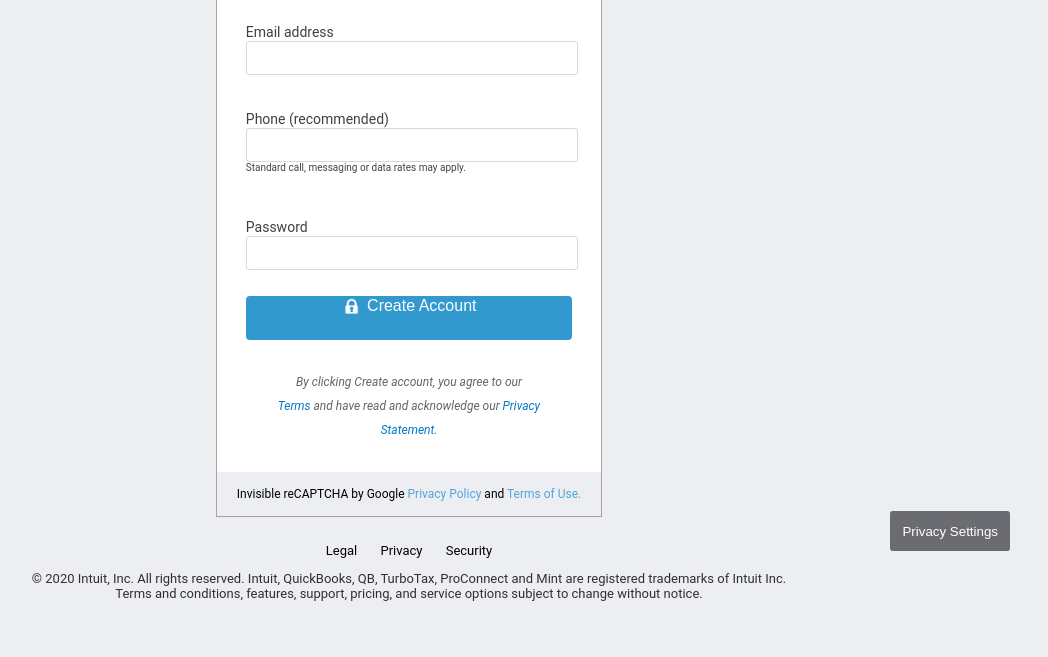
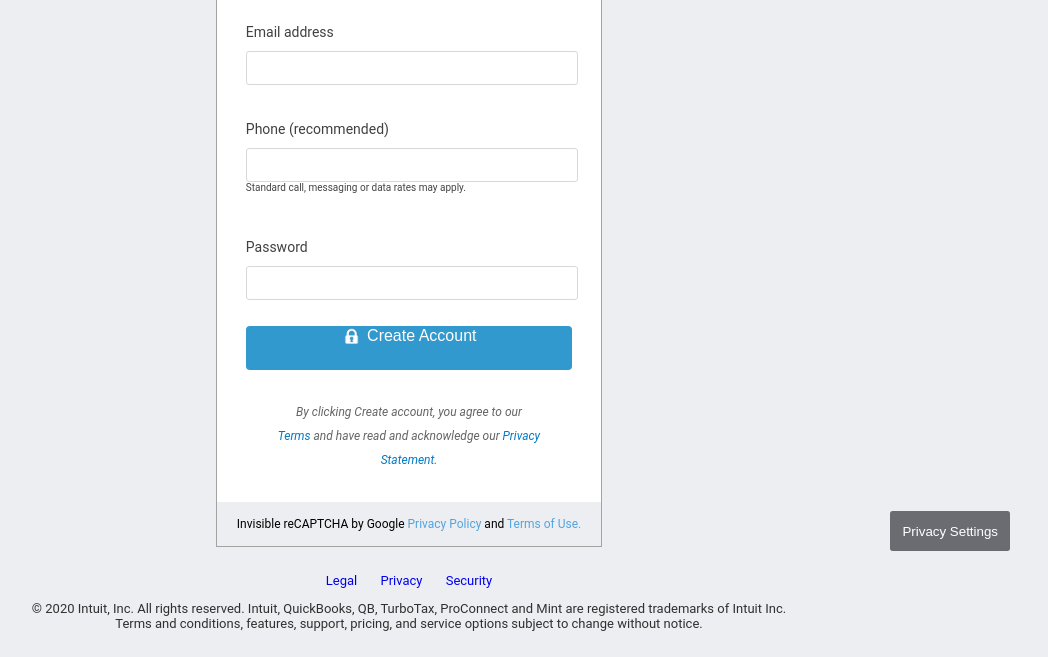
Before and after one commit to ElijahTobs/HTML-Form, a plain HTML site: page index.html in a window 1280 px wide. Shown: the part 249-906 px from the top of the page, without its empty margins (231-1279 px from the left). Before the commit the page ends 876 px from the top, so only its background shows below. Drawn offline with Linux system fonts and the light colour scheme.

Commit message:
Made all changes required by TSE
- made the required changes to my HTML and CSS files

```diff
--- a/index.html
+++ b/index.html
@@ -69,13 +69,13 @@
 
 
     <footer>
+      <a href="#">
       <ul class="footer-ul">
-        <a href="#">
           <li>Legal</li>
           <li>Privacy</li>
           <li>Security</li>
-        </a>
       </ul>
+    </a>
       <div class="footer-copyright">
         © 2020 Intuit, Inc. All rights reserved. Intuit, QuickBooks, QB,
         TurboTax, ProConnect and Mint are registered trademarks of Intuit Inc.
--- a/style.css
+++ b/style.css
@@ -39,7 +39,6 @@ h1 {
     align-self: center;
     width: 7.3em;
     height: 3em;
-    /* padding: 9px; */
     border-radius: 0.4em;
     background: #3199CE;
     color: #fff;
@@ -56,10 +55,6 @@ h1 {
     width: 1.2em;
     height: 1.2em;
     margin-right: .4em;
-    /* margin-top: 8px; */
-    /* align-self: center; */
-    /* justify-content: center; */
-    /* display: inline-block; */
 }
 
 .institut-logo{
@@ -71,26 +66,19 @@ main{
     background-color: #fff;
     width:30%;
     margin: 0 auto;
-    /* margin-left: 35%; */
     border: solid 1px rgb(165, 162, 162);
 }
 
 fieldset{
   text-align: center;
-  /* margin: 0 auto; */
-  /* margin: 5px 0; */
 }
 
 .label {
-    /* text-align: left;
-    display: block; */
     font-weight: 400;
     color: #404040;
     font-size: 14px;
-    /* line-height: 25px; */
     padding-bottom: 6px;
-    /* margin-left: 15px;
-    margin-right: 15px; */
+
   }
 
   .input-set {
@@ -99,8 +87,7 @@ fieldset{
     width: 85%;
     text-align: left;
     border: none;
-    /* border: 0; */
-    /* position: relative; */
+
   }
 
   .recommended-text {
@@ -112,34 +99,26 @@ fieldset{
     font-weight: 400;
     display: block;
     min-height: 20px;
-    /* padding: 5px 0; */
+
     font-size: 10px;
     color: #444;
-    /* width: 100%; */
-    /* margin: 0 auto; */
-    /* margin-left: 15px; */
+
   }
 
   .input-field {
-    /* display: block;
-    position: relative; */
+
     height: 30px;
-    /* width: 305px; */
-    /* min-width: 160px; */
-    /* padding-left: 8px;
-    padding-right: 6px; */
+
     border: 1px solid #d8d8d8;
-    /* color: #000; */
+
     outline: none;
     font-size: 1.2em;
     border-radius: 3px;
     line-height: 1.3em;
-    /* margin-right: 15px;
-    margin-left: 15px; */
+
   }
 
   .password-unlock {
-    /* background: url(./img/unlocked.png) no-repeat 0% 50% / 21px 21px; */
     width: 33px;
     height: 32px;
     display: block;
@@ -155,7 +134,7 @@ fieldset{
     background: #3199CE;
     border-radius: 4px;
     border: none;
-    /* border: 1px solid #4c4c4c; */
+
     color: white;
     cursor: pointer;
     font-weight: normal;
@@ -164,7 +143,7 @@ fieldset{
     font-size: 16px;
     margin: 0 auto;
     margin-top: 1rem;
-    /* margin: 20px 20px 0 20px; */
+
     position: relative;
   }
 
@@ -183,15 +162,6 @@ fieldset{
     padding: 0 10px 0 10px;
   }
 
-  /* .input-set {
-
-    text-align: left;
-    border: 0;
-    border: olive 2px solid;
-    margin: 0 auto;
-    position: relative;
-  } */
-
 .signup-form{
   margin: 0 auto;
   width: 100%;
@@ -201,20 +171,14 @@ fieldset{
     display: block;
     position: relative;
     height: 30px;
-    /* width: 305px; */
+
     width:100%;
-    /* min-width: 160px; */
-    /* padding-left: 8px;
-    padding-right: 6px; */
-    /* border: 1px solid #d8d8d8; */
-    /* border: orangered 2px solid; */
-    /* color: #000; */
+   margin-top: 10px;
     outline: none;
     font-size: 1.2em;
     border-radius: 3px;
     line-height: 1.3em;
-    /* margin-right: 15px;
-    margin-left: 15px; */
+
   }
 
   .form-bottom {
@@ -252,7 +216,7 @@ fieldset{
     font-size: 13px;
     margin-top: 2em;
     margin-bottom: 2em;
-    /* padding: 20px 0px 20px 5px; */
+
   }
 
   footer a {
@@ -290,7 +254,7 @@ fieldset{
   overflow: hidden;
   height: 3em;
   padding: 10px 12px;
-  /* margin-bottom: .em; */
+
   background: #6B6C72;
   color: #fff;
   border: none;
```
